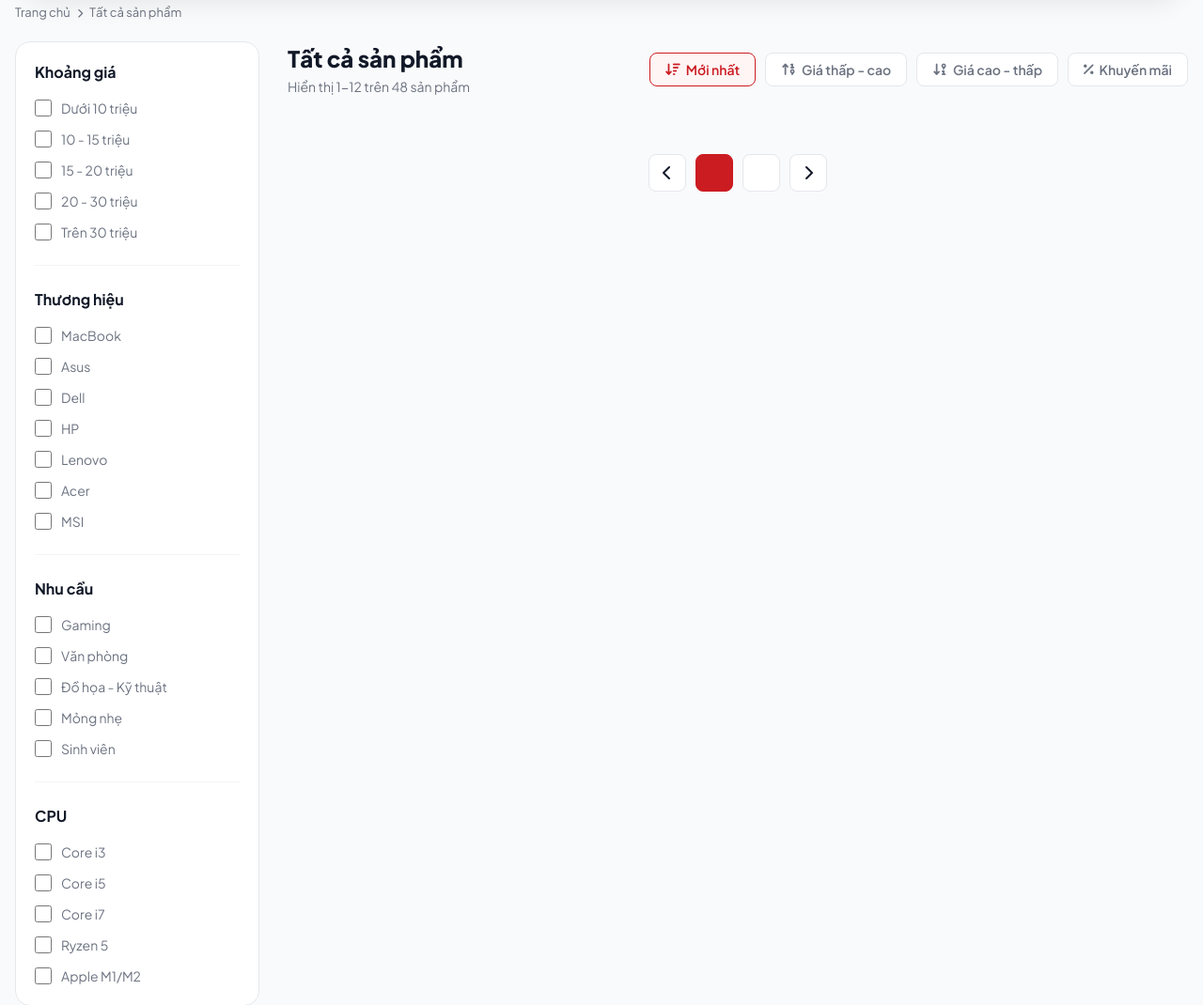
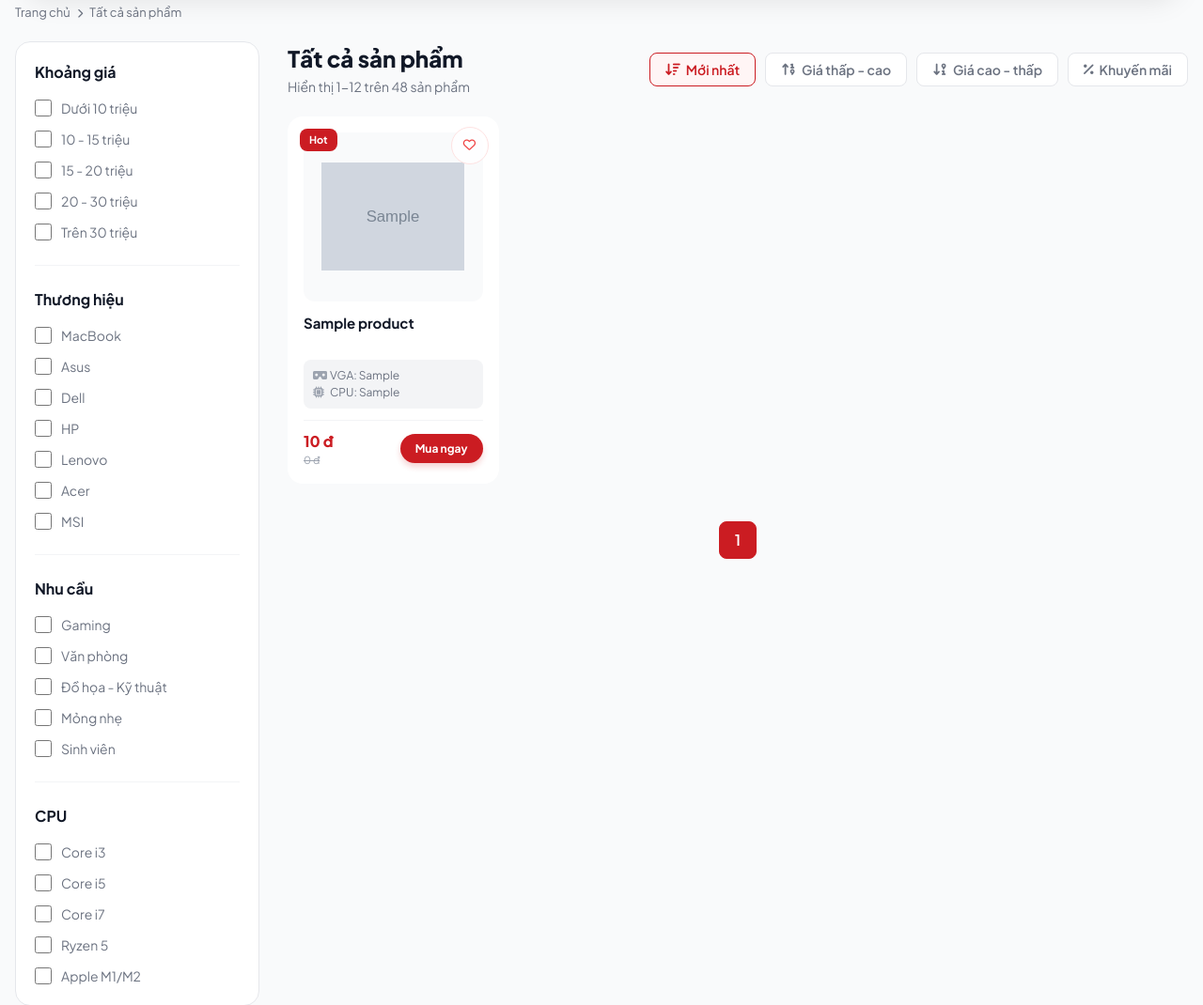
Before and after one commit to vuluongvu/PTUD_Python_Nhom07, a Django app: page /view-all-products/ in a window 1280 px wide. Shown: the part 82-1152 px from the top of the page at 94% size. Run offline with Django 5.2, Linux system fonts and the light colour scheme; tables that the repository leaves empty hold one stand-in row (values such as "Sample post"); grey boxes marked "Sample" are stand-in pictures.

Commit message:
thêm 2 chức năng view all và view detail product

```diff
--- a/core/static/core/css/responsive.css
+++ b/core/static/core/css/responsive.css
@@ -474,7 +474,6 @@
 
     .checkout-nav .logo span {
         display: none;
-        /* Ẩn chữ LapStore, chỉ hiện icon rồng */
     }
 
     .checkout-nav .checkout-title {
--- a/core/static/core/css/style.css
+++ b/core/static/core/css/style.css
@@ -1375,7 +1375,7 @@ footer {
 }
 
 .current-price {
-    font-size: 28px;
+    font-size: 27px;
     font-weight: 800;
     color: var(--primary);
     line-height: 1;
@@ -2086,3 +2086,29 @@ footer {
     font-size: 13px;
     color: var(--text-sub);
 }
+
+
+/* order css add btn*/
+.btn-add-wishlist {
+    position: absolute;
+    top: 10px;
+    right: 10px;
+    width: 40px;
+    height: 40px;
+    background: rgba(255, 255, 255, 0.9);
+    border-radius: 50%;
+    display: flex;
+    align-items: center;
+    justify-content: center;
+    color: #ef4444;
+    cursor: pointer;
+    z-index: 5;
+    border: 1px solid #fee2e2;
+    transition: all 0.2s;
+}
+
+.btn-add-wishlist:hover {
+    background: #ef4444;
+    color: white;
+    transform: scale(1.1);
+}
--- a/core/static/core/js/main.js
+++ b/core/static/core/js/main.js
@@ -1,8 +1,3 @@
-// @ts-nocheck
-/*
-  DJANGO STATIC FILE: main.js
-  Path: static/js/main.js
-*/
 document.addEventListener("DOMContentLoaded", () => {
   // --- SLIDER LOGIC (Hỗ trợ nhiều slider) ---
   const sliders = document.querySelectorAll(".js-slider");
@@ -290,3 +285,12 @@ document.addEventListener("DOMContentLoaded", () => {
     });
   }
 });
+
+const btnAddWishListAll = document.querySelectorAll(".btn-add-wishlist");
+
+btnAddWishListAll.forEach((btnAddWish) => {
+  btnAddWish.addEventListener("click", function (e) {
+    alert("Đã thêm vào danh sách yêu thích");
+    e.preventDefault();
+  });
+});
--- a/core/templates/core/base.html
+++ b/core/templates/core/base.html
@@ -58,7 +58,7 @@
       <div class="container">
         <nav class="nav-island">
           <div class="nav-left">
-            <a href="#" class="logo">
+            <a href="" class="logo">
               <i class="fa-brands fa-shopify" style="color: #ff1a1a;"></i>
              <span>LapStore</span>
             </a>
--- a/core/templates/core/home.html
+++ b/core/templates/core/home.html
@@ -272,9 +272,13 @@ LapStore{% endblock %}
         <div class="flash-grid">
 
           <!--SẢN PHẨM HOME-->
+
            {% for p in products %}
          <a href="{% url 'products:product-detail' p.slug %}">
-            <article class="prod-card">
+            <article class="prod-card pod-card-view-all" >
+              <button class="btn-add-wishlist" title="Thêm vào yêu thích">
+                <i class="fa-regular fa-heart"></i>
+              </button>
               <span class="badge-sale">Hot</span>
               <div class="prod-img-wrap">
                 <img src="{{p.images.first.image_url}}" alt="LG" />
--- a/products/templates/products/view-all.html
+++ b/products/templates/products/view-all.html
@@ -1,9 +1,19 @@
 {% extends 'core/base.html' %} {% load static %}
 {% block title %}Tất cả sản phẩm - LapStore
-{% endblock %} {% block content %}
+{% endblock %}
+
+{% block extra_css %}
+<style>
+  @media (min-width: 769px) {
+    .flash-grid.view-all-grid { grid-template-columns: repeat(auto-fill, minmax(200px, 1fr)); }
+  }
+</style>
+{% endblock %}
+
+{% block content %}
 <div style="margin-top: -10px; margin-bottom: 20px">
   <p style="font-size: 13px; color: var(--text-sub)">
-    <a href="#">Trang chủ</a>
+    <a href="{% url 'core:home' %}">Trang chủ</a>
     <i
       class="fa-solid fa-chevron-right"
       style="font-size: 10px; margin: 0 5px"
@@ -195,148 +205,64 @@
     </div>
 
     <!-- Lưới sản phẩm -->
-    <div class="flash-grid" style="margin-bottom: 40px">
-      <!-- DJANGO: {% for product in products %} -->
-      <!-- Sản phẩm 1 -->
-      <a href="#">
-        <article class="prod-card">
-          <span class="badge-sale">-19%</span>
+    <div class="flash-grid view-all-grid" style="margin-bottom: 40px;">
+
+
+        {% for p in products %}
+         <a href="{% url 'products:product-detail' p.slug %}">
+            <article class="prod-card pod-card-view-all">
+              <button class="btn-add-wishlist" title="Thêm vào yêu thích">
+                <i class="fa-regular fa-heart"></i>
+              </button>
+              <span class="badge-sale">Hot</span>
               <div class="prod-img-wrap">
-            <img
-              src="https://placehold.co/200x200?text=MacBook"
-              alt="MacBook"
-            />
+                <img src="{{p.images.first.image_url}}" alt="LG" />
               </div>
-          <h3 class="prod-name">MacBook Air 13 inch M1 2020</h3>
+              <h3 class="prod-name">{{p.name}}</h3>
               <div class="prod-specs-box">
-            <span><i class="fa-solid fa-microchip"></i> Apple M1</span>
-            <span><i class="fa-solid fa-memory"></i> 8GB • 256GB</span>
+                <span
+                  ><i class="fa-solid fa-vr-cardboard"></i>VGA: {{p.laptop_config.vga}}
+                  </span
+                >
+                <span><i class="fa-solid fa-microchip"></i>CPU: {{p.laptop_config.cpu}}</span>
               </div>
               <div class="prod-footer">
                 <div class="price-box">
-              <span class="price-current">18.490.000đ</span>
-              <span class="price-old">22.990.000đ</span>
+                  <span class="price-current">{{p.price_vn}}</span
+                  ><span class="price-old">{{p.discount_price_vn}}</span>
                 </div>
                 <button class="btn-buy-now">Mua ngay</button>
               </div>
             </article>
           </a>
+           {% endfor %}
 
-      <!-- Sản phẩm 2 -->
-      <a href="#">
-        <article class="prod-card">
-          <span class="badge-sale">Giảm 5TR</span>
-          <div class="prod-img-wrap">
-            <img src="https://placehold.co/200x200?text=Asus+TUF" alt="Asus" />
-          </div>
-          <h3 class="prod-name">Laptop Gaming Asus TUF Dash F15</h3>
-          <div class="prod-specs-box">
-            <span><i class="fa-solid fa-microchip"></i> i5-12450H</span>
-            <span><i class="fa-solid fa-gamepad"></i> RTX 3050</span>
-          </div>
-          <div class="prod-footer">
-            <div class="price-box">
-              <span class="price-current">19.990.000đ</span>
-              <span class="price-old">24.490.000đ</span>
-            </div>
-            <button class="btn-buy-now">Mua ngay</button>
-          </div>
-        </article>
-      </a>
 
-      <!-- Sản phẩm 3 -->
-      <a href="#">
-        <article class="prod-card">
-          <div class="prod-img-wrap">
-            <img src="https://placehold.co/200x200?text=LG+Gram" alt="LG" />
-          </div>
-          <h3 class="prod-name">Laptop LG Gram 2023 Ultra Light</h3>
-          <div class="prod-specs-box">
-            <span
-              ><i class="fa-solid fa-weight-hanging"></i> Siêu nhẹ 999g</span
-            >
-            <span><i class="fa-solid fa-microchip"></i> Core i7</span>
-          </div>
-          <div class="prod-footer">
-            <div class="price-box">
-              <span class="price-current">32.990.000đ</span>
-              <span class="price-old">35.990.000đ</span>
-            </div>
-            <button class="btn-buy-now">Mua ngay</button>
-          </div>
-        </article>
-      </a>
 
-      <!-- Sản phẩm 4 -->
-      <a href="#">
-        <article class="prod-card">
-          <span class="badge-sale">New</span>
-          <div class="prod-img-wrap">
-            <img src="https://placehold.co/200x200?text=Acer" alt="Acer" />
-          </div>
-          <h3 class="prod-name">Laptop Gaming Acer Nitro V ANV15</h3>
-          <div class="prod-specs-box">
-            <span><i class="fa-solid fa-microchip"></i> Core i5-13420H</span>
-            <span><i class="fa-solid fa-gamepad"></i> RTX 4050</span>
-          </div>
-          <div class="prod-footer">
-            <div class="price-box">
-              <span class="price-current">26.990.000đ</span>
-              <span class="price-old">29.990.000đ</span>
-            </div>
-            <button class="btn-buy-now">Mua ngay</button>
-          </div>
-        </article>
-      </a>
-
-      <!-- Lặp lại sản phẩm để demo lưới đầy -->
-      <a href="#">
-        <article class="prod-card">
-          <span class="badge-sale">-30%</span>
-          <div class="prod-img-wrap">
-            <img src="https://placehold.co/200x200?text=SSD" alt="Product" />
-          </div>
-          <h3 class="prod-name">SSD Samsung 980 500GB NVMe</h3>
-          <div class="prod-specs-box">
-            <span><i class="fa-solid fa-hard-drive"></i> 500GB M.2</span>
-            <span><i class="fa-solid fa-forward"></i> 3500MB/s</span>
-          </div>
-          <div class="prod-footer">
-            <div class="price-box">
-              <span class="price-current">1.190.000đ</span>
-              <span class="price-old">1.590.000đ</span>
-            </div>
-            <button class="btn-buy-now">Mua ngay</button>
-          </div>
-        </article>
-      </a>
-      <!-- DJANGO: {% endfor %} -->
     </div>
 
     <!-- Phân trang -->
     <!-- DJANGO: Pagination Logic -->
-    <div class="pagination">
+    <div class="pagination" style="margin-top: 20px;">
+      {% if page_obj.has_previous %}
+      <a href="?page={{ page_obj.previous_page_number }}" class="page-link">
+        <i class="fa-solid fa-chevron-left"></i>
+      </a>
+      {% endif %}
 
-      <a
-        href="?{% if request.GET.category %}category={{ request.GET.category }}&{% endif %}page={{ page_obj.previous_page_number }}"
-        class="page-link"
-        ><i class="fa-solid fa-chevron-left"></i
-      ></a>
+      {% for num in page_obj.paginator.page_range %}
+        {% if page_obj.number == num %}
+          <a href="#" class="page-link active">{{ num }}</a>
+        {% elif num > page_obj.number|add:'-3' and num < page_obj.number|add:'3' %}
+          <a href="?page={{ num }}" class="page-link">{{ num }}</a>
+        {% endif %}
+      {% endfor %}
 
-      <a href="#" class="page-link active">{{ num }}</a>
-
-      <a
-        href="?{% if request.GET.category %}category={{ request.GET.category }}&{% endif %}page={{ num }}"
-        class="page-link"
-        >{{ num }}</a
-      >
-
-      <a
-        href="?{% if request.GET.category %}category={{ request.GET.category }}&{% endif %}page={{ page_obj.next_page_number }}"
-        class="page-link"
-        ><i class="fa-solid fa-chevron-right"></i
-      ></a>
-
+      {% if page_obj.has_next %}
+      <a href="?page={{ page_obj.next_page_number }}" class="page-link">
+        <i class="fa-solid fa-chevron-right"></i>
+      </a>
+      {% endif %}
     </div>
   </div>
 </div>
--- a/products/views.py
+++ b/products/views.py
@@ -1,4 +1,5 @@
 from django.shortcuts import get_object_or_404, render
+from django.core.paginator import Paginator
 
 from core.models import Product
 
@@ -6,14 +7,32 @@ from core.models import Product
 # Create your views here.
 
 def view_all_products(request):
-    """View hiển thị trang chủ."""
-    return render(request, 'products/view-all.html')
+    """View hiển thị tất cả sản phẩm có phân trang."""
+    # 1. Lấy tất cả sản phẩm đang active, sắp xếp mới nhất
+    products_list = Product.objects.filter(status=True).order_by('-created_at')
+
+    # 2. Cấu hình phân trang (12 sản phẩm/trang)
+    paginator = Paginator(products_list, 12)
+    page_number = request.GET.get('page')
+    page_obj = paginator.get_page(page_number)
+
+    # 3. Truyền dữ liệu vào template
+    context = {
+        'products': page_obj,  # Biến này để vòng lặp {% for p in products %} chạy
+        'page_obj': page_obj,  # Biến này để hiển thị thanh phân trang
+    }
+    return render(request, 'products/view-all.html', context)
 
 def search_results(request):
     """View hiển thị trang chủ."""
     return render(request, 'products/search-results.html')
 
 def product_detail(request, slug):
-    product = get_object_or_404(Product, slug=slug)
-    context = {'product': product}
+    product = get_object_or_404(
+        Product.objects.select_related('laptop_config', 'accessory_config', 'brand', 'category', 'inventory')
+                       .prefetch_related('images', 'reviews'),
+        slug=slug
+    )
+    related_products = Product.objects.filter(category=product.category).exclude(slug=slug).order_by('?')[:4]
+    context = {'p': product}
     return render(request, 'products/product-detail.html', context)
```
Also changed, not shown: orders/templates/orders/wishlist.html (+11 -0 lines), products/templates/products/product-detail.html (+78 -90 lines). Lines whose indentation alone changed are shown as unchanged.
